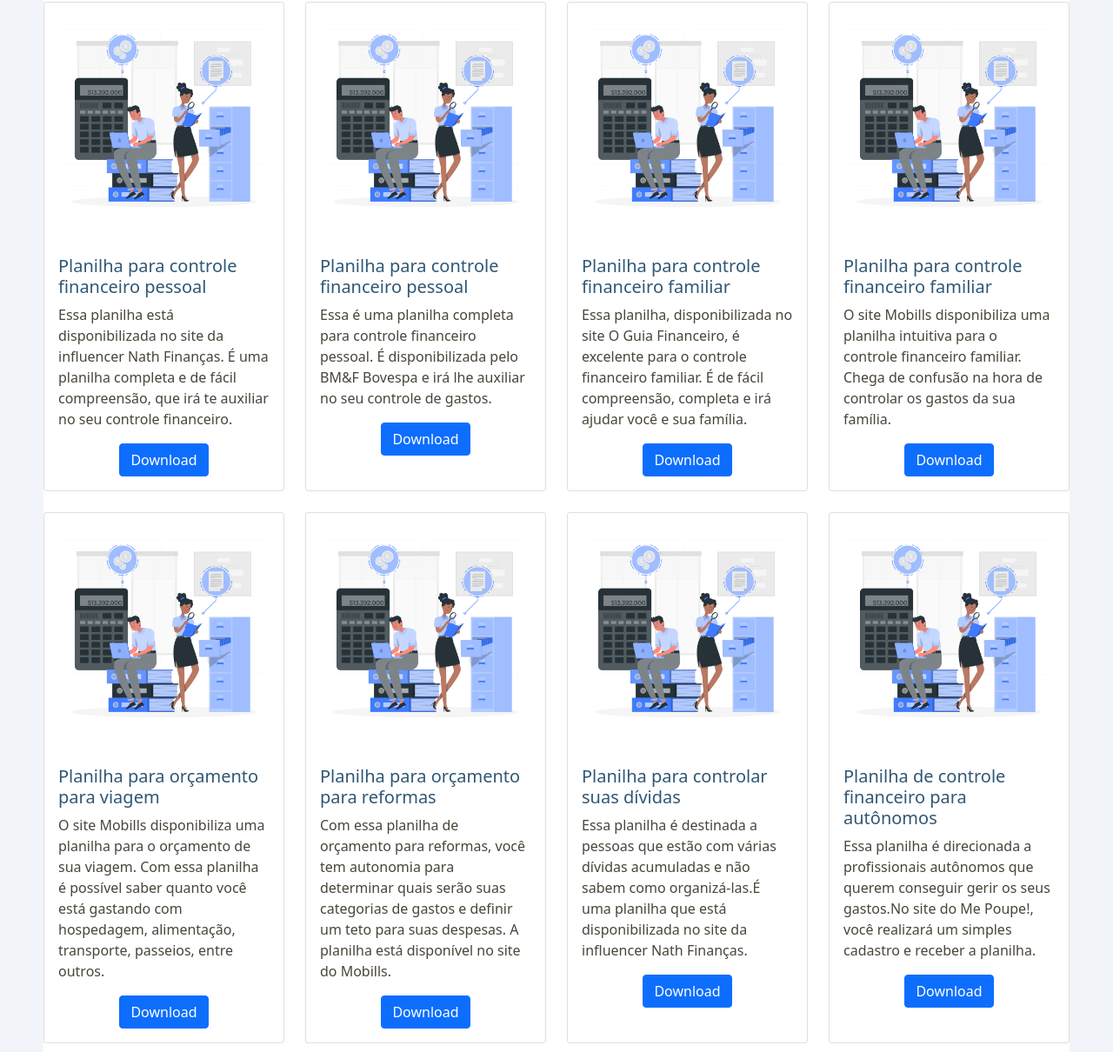
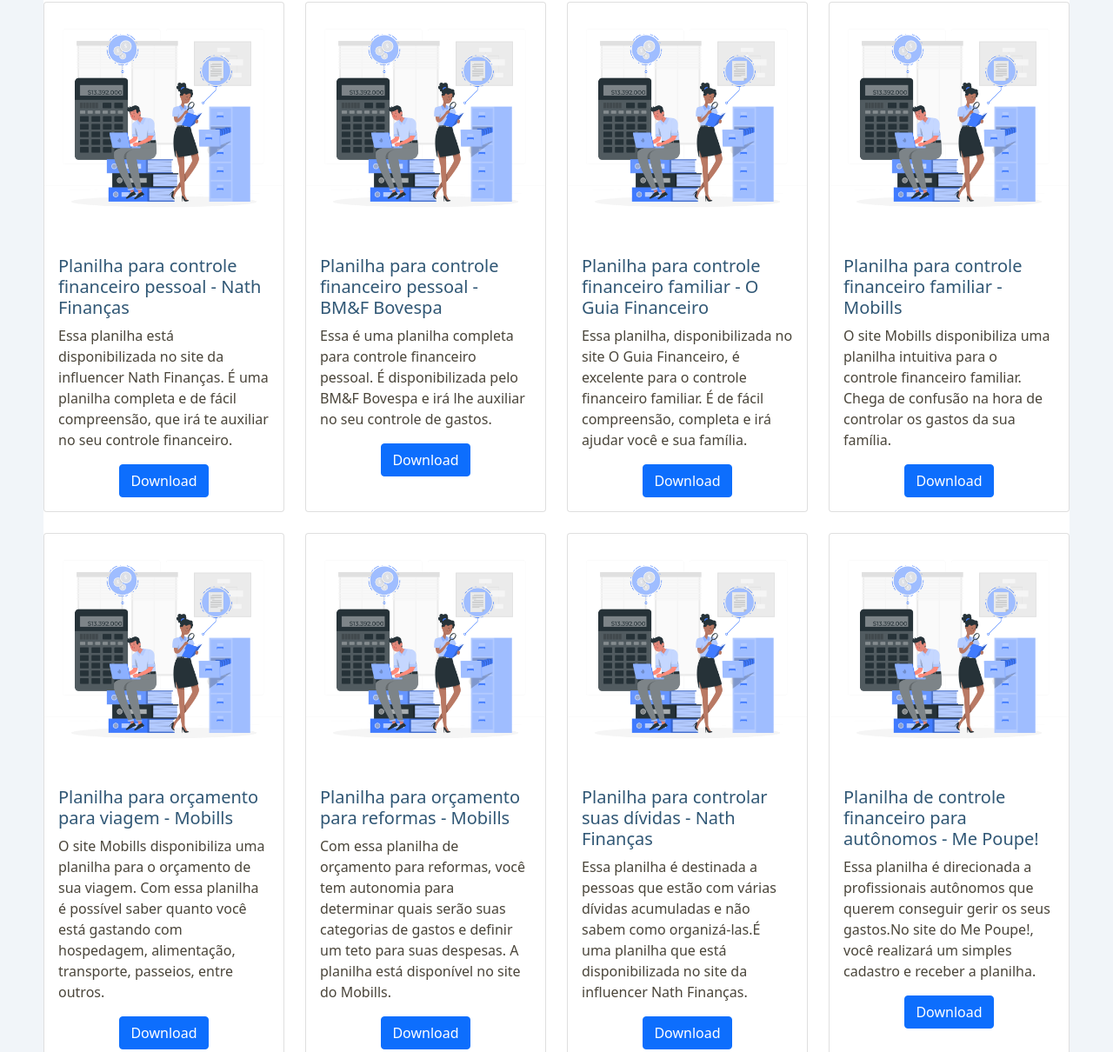
Before and after one commit to ICEI-PUC-Minas-PMV-SI/pmv-si-2021-2-e1-proj-web-t1-educacao-financeira, a plain HTML site: page src/spreadsheets.html in a window 1280 px wide. Shown: the part 153-1363 px from the top of the page at 87% size. Drawn offline with nearby package versions, Linux system fonts and the light colour scheme; files whose address does not match are found by name.

Commit message:
Ajuste no titulos dos cards da pagina de planilhas

```diff
--- a/src/spreadsheets.html
+++ b/src/spreadsheets.html
@@ -57,7 +57,7 @@
       <div class="card h-100">
         <img src="image/back.png" width="10px" class="card-img-top" alt="FinHub">
         <div class="card-body">
-          <h5 class="card-title">Planilha para controle financeiro pessoal </h5>
+          <h5 class="card-title">Planilha para controle financeiro pessoal - Nath Finanças </h5>
           <p class="card-text">Essa planilha está disponibilizada no site da influencer Nath Finanças. É uma planilha
             completa e de fácil compreensão, que irá te auxiliar no seu controle financeiro.</p>
           <div class="col text-center">
@@ -71,7 +71,7 @@
       <div class="card h-100">
         <img src="image/back.png" width="10px" class="card-img-top" alt="FinHub">
         <div class="card-body">
-          <h5 class="card-title">Planilha para controle financeiro pessoal</h5>
+          <h5 class="card-title">Planilha para controle financeiro pessoal - BM&F Bovespa </h5>
           <p class="card-text">Essa é uma planilha completa para controle financeiro pessoal. É disponibilizada pelo
             BM&F Bovespa e irá lhe auxiliar no seu controle de gastos.</p>
           <div class="col text-center">
@@ -85,7 +85,7 @@
       <div class="card h-100">
         <img src="image/back.png" width="10px" class="card-img-top" alt="FinHub">
         <div class="card-body">
-          <h5 class="card-title">Planilha para controle financeiro familiar</h5>
+          <h5 class="card-title">Planilha para controle financeiro familiar - O Guia Financeiro</h5>
           <p class="card-text">Essa planilha, disponibilizada no site O Guia Financeiro, é excelente para o controle
             financeiro familiar. É de fácil compreensão, completa e irá ajudar você e sua família.</p>
           <div class="col text-center">
@@ -99,7 +99,7 @@
       <div class="card h-100">
         <img src="image/back.png" width="10px" class="card-img-top" alt="FinHub">
         <div class="card-body">
-          <h5 class="card-title">Planilha para controle financeiro familiar</h5>
+          <h5 class="card-title">Planilha para controle financeiro familiar - Mobills</h5>
           <p class="card-text">O site Mobills disponibiliza uma planilha intuitiva para o controle financeiro familiar.
             Chega de confusão na hora de controlar os gastos da sua família.</p>
           <div class="col text-center">
@@ -113,7 +113,7 @@
       <div class="card h-100">
         <img src="image/back.png" width="10px" class="card-img-top" alt="FinHub">
         <div class="card-body">
-          <h5 class="card-title">Planilha para orçamento para viagem</h5>
+          <h5 class="card-title">Planilha para orçamento para viagem - Mobills</h5>
           <p class="card-text">O site Mobills disponibiliza uma planilha para o orçamento de sua viagem. Com essa
             planilha é possível saber quanto você está gastando com hospedagem, alimentação, transporte, passeios, entre
             outros.</p>
@@ -128,7 +128,7 @@
       <div class="card h-100">
         <img src="image/back.png" width="10px" class="card-img-top" alt="FinHub">
         <div class="card-body">
-          <h5 class="card-title">Planilha para orçamento para reformas</h5>
+          <h5 class="card-title">Planilha para orçamento para reformas - Mobills</h5>
           <p class="card-text">Com essa planilha de orçamento para reformas, você tem autonomia para determinar quais
             serão suas categorias de gastos e definir um teto para suas despesas. A planilha está disponível no site do
             Mobills.</p>
@@ -143,7 +143,7 @@
       <div class="card h-100">
         <img src="image/back.png" width="10px" class="card-img-top" alt="FinHub">
         <div class="card-body">
-          <h5 class="card-title">Planilha para controlar suas dívidas</h5>
+          <h5 class="card-title">Planilha para controlar suas dívidas - Nath Finanças</h5>
           <p class="card-text">Essa planilha é destinada a pessoas que estão com várias dívidas acumuladas e não sabem
             como organizá-las.É uma planilha que está disponibilizada no site da influencer Nath Finanças.</p>
           <div class="col text-center">
@@ -157,7 +157,7 @@
       <div class="card h-100">
         <img src="image/back.png" width="10px" class="card-img-top" alt="FinHub">
         <div class="card-body">
-          <h5 class="card-title">Planilha de controle financeiro para autônomos</h5>
+          <h5 class="card-title">Planilha de controle financeiro para autônomos - Me Poupe!</h5>
           <p class="card-text">Essa planilha é direcionada a profissionais autônomos que querem conseguir gerir os seus
             gastos.No site do Me Poupe!, você realizará um simples cadastro e receber a planilha.</p>
           <div class="col text-center">
@@ -171,7 +171,7 @@
       <div class="card h-100">
         <img src="image/back.png" width="10px" class="card-img-top" alt="FinHub">
         <div class="card-body">
-          <h5 class="card-title">Planilha de orçamento para casamento</h5>
+          <h5 class="card-title">Planilha de orçamento para casamento - Me Poupe!</h5>
           <p class="card-text">Essa planilha é para vocês que estão pensando em se casar e querem ir em busca desse
             sonho. No site do Me Poupe!, você realizará um simples cadastro e receber a planilha.</p>
           <div class="col text-center">
@@ -185,7 +185,7 @@
       <div class="card h-100">
         <img src="image/back.png" width="10px" class="card-img-top" alt="FinHub">
         <div class="card-body">
-          <h5 class="card-title">Planilha de orçamento para casamento</h5>
+          <h5 class="card-title">Planilha de orçamento para casamento - Blog Lápis de Noiva</h5>
           <p class="card-text">Essa planilha é para vocês que estão pensando em se casar e querem ir em busca desse
             sonho. O Blog Lápis de Noiva é especializado no assunto e disponibiliza uma planilha mediante um simples
             cadastro.</p>
```
